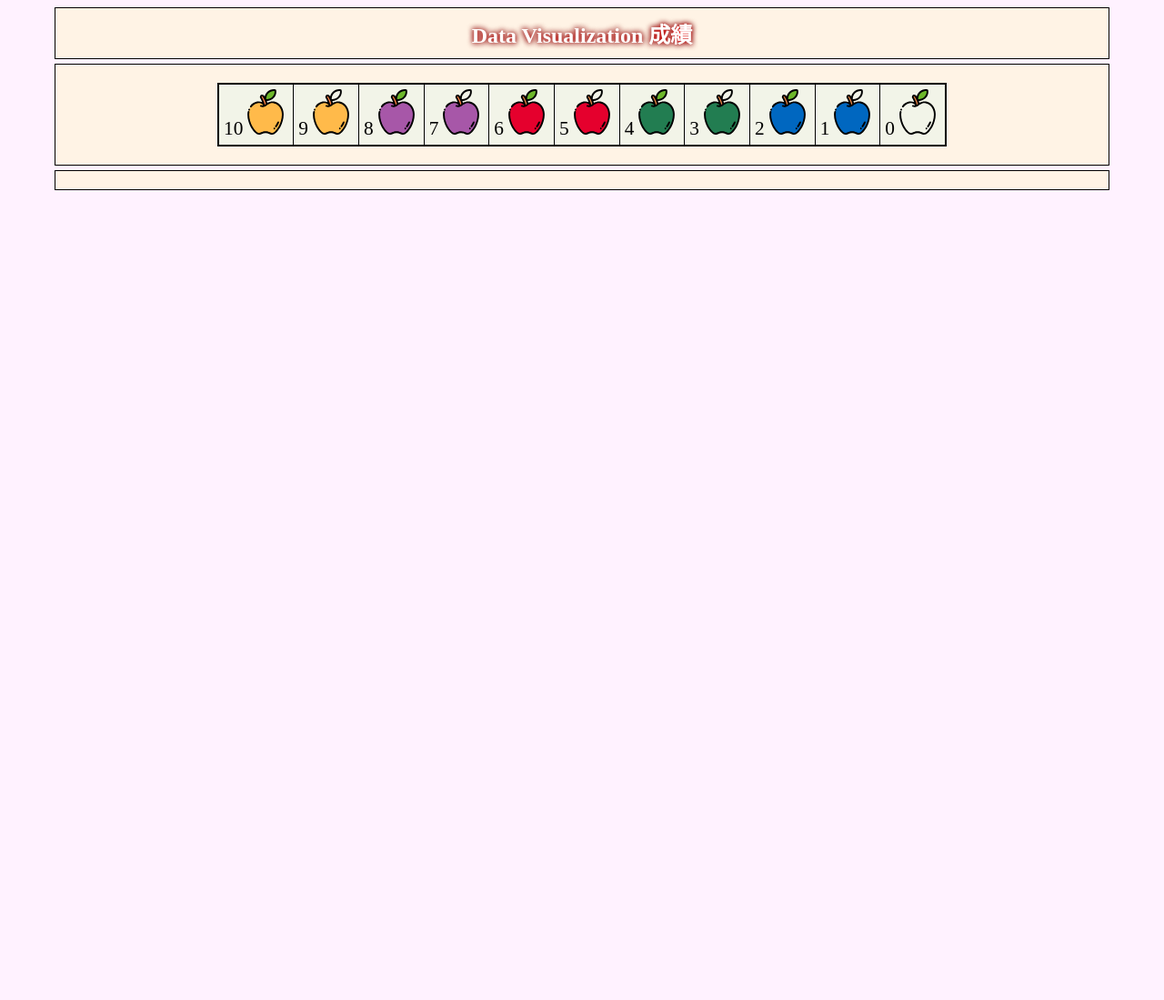
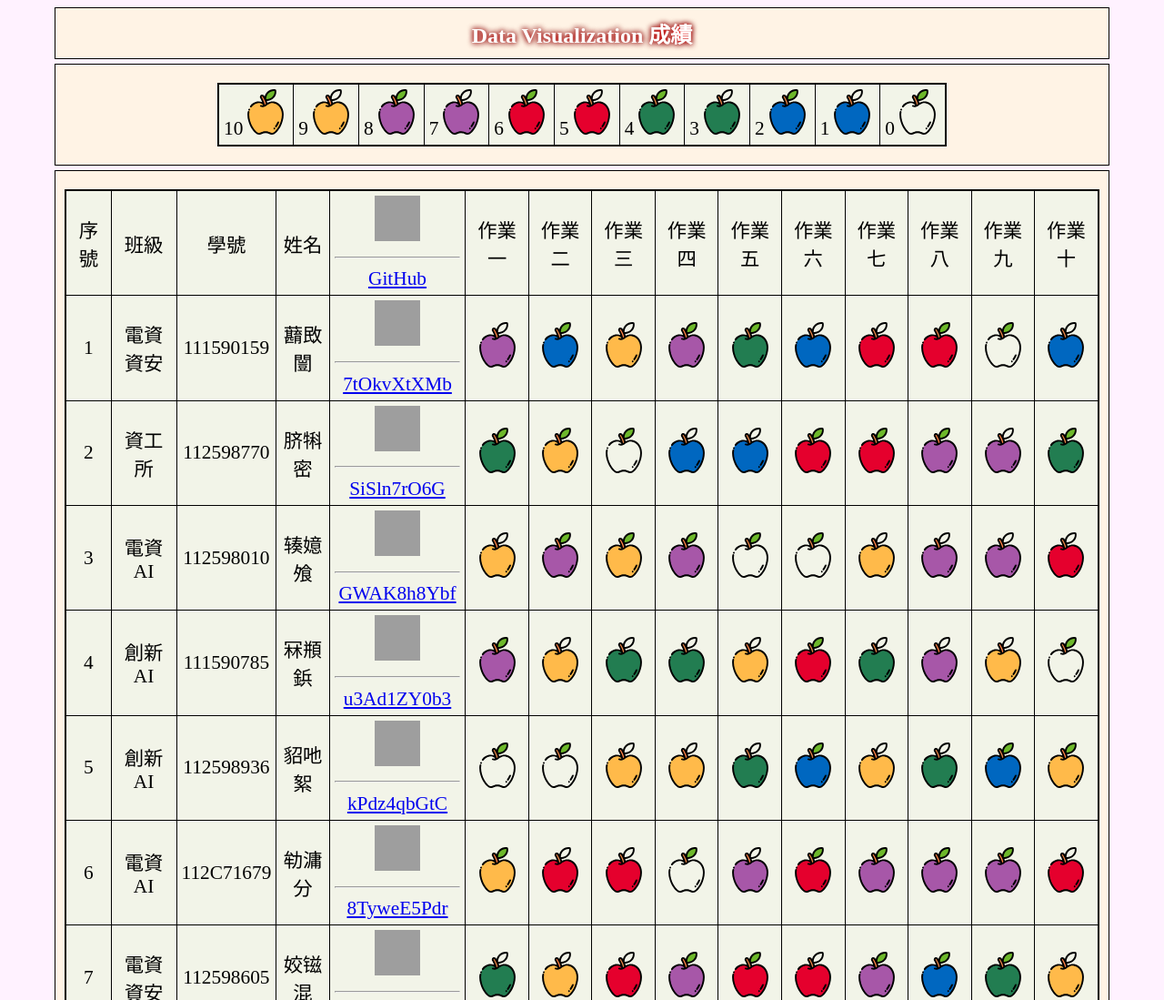
Before and after one commit to yah123454/vis2023f, a plain HTML site: page hw01/src-medium-v7/index.html in a window 1280 px wide. Shown: the top 1099 px of the page at 91% size. Before the commit the page ends 800 px from the top, so only its background shows below. Drawn offline with Linux system fonts and the light colour scheme; no server answers; grey boxes are pictures that could not be loaded; a web font is replaced by a local one.

Commit message:
Update index.html

```diff
--- a/hw01/src-medium-v7/index.html
+++ b/hw01/src-medium-v7/index.html
@@ -152,7 +152,7 @@
     .attr("width", (d, i) => (i + 1) * 60)
     .attr("height", (d, i) => (i + 1) * 60);
 
-    d3.text("/src-easy/data.csv")
+    d3.text("../data.csv")
     .then((data) => {   //d3.text()返回的是 Promise，使用 .then()處理回傳的資料。
         const parsedCSV = d3.csvParseRows(data);   //另外，選擇器的使用也有些微差異。
 
```
